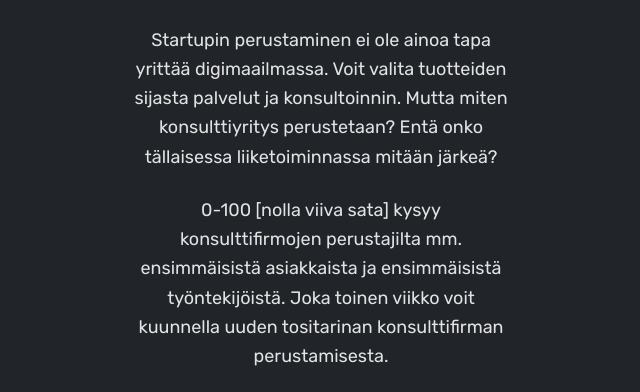
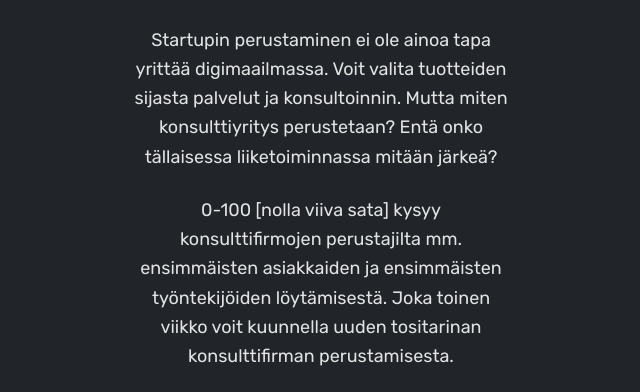
Before and after one commit to jonaskay/nolla-viiva-sata, a Gatsby site: page / in a window 1280 px wide. Shown: the part 279-671 px from the top of the page, without its empty margins (319-959 px from the left). Built offline with nearby package versions, Linux system fonts and the light colour scheme; Gatsby itself is replaced by a stand-in of ours.

Commit message:
Fix copy

```diff
--- a/src/pages/index.js
+++ b/src/pages/index.js
@@ -45,8 +45,8 @@ const IndexPage = () => {
         </p>
         <p className="my-6">
           0-100 [nolla viiva sata] kysyy konsulttifirmojen perustajilta mm.
-          ensimmäisistä asiakkaista ja ensimmäisistä työntekijöistä. Joka toinen
-          viikko voit kuunnella uuden tositarinan konsulttifirman
+          ensimmäisten asiakkaiden ja ensimmäisten työntekijöiden löytämisestä.
+          Joka toinen viikko voit kuunnella uuden tositarinan konsulttifirman
           perustamisesta.
         </p>
         <Links />
```
